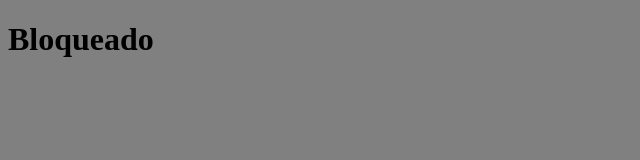
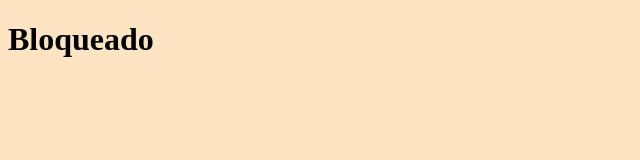
Before and after one commit to JM-Z3/Calendar-app-backend-node, a website: page public/index.html in a window 1280 px wide. Shown: the whole page, without its empty margins (0-640 px from the left). Drawn offline with Linux system fonts and the light colour scheme.

Commit message:
make it better mdf

```diff
--- a/public/styles.css
+++ b/public/styles.css
@@ -1,3 +1,3 @@
 html, body {
-    background-color: grey;
+    background-color: bisque;
 }
```
